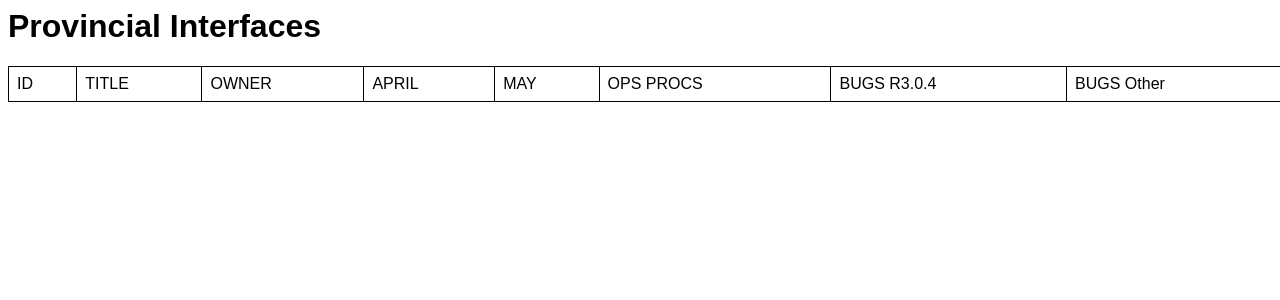
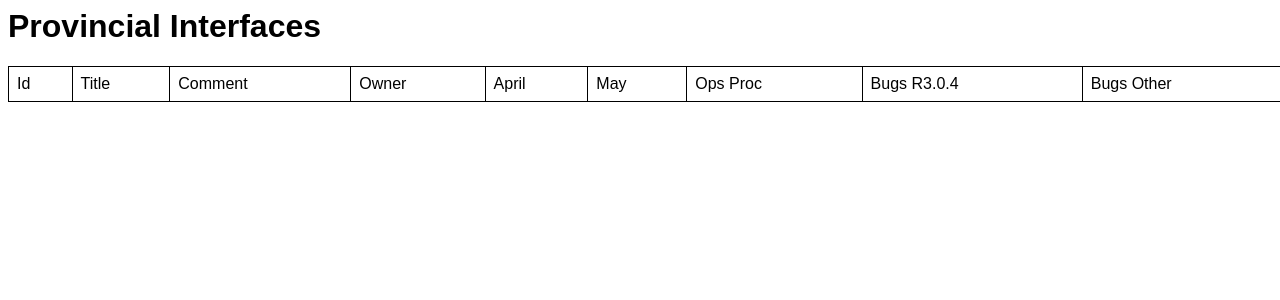
Before and after one commit to crokerltd/bdm-ado-export, a Node project: template templates/prod-tracking-index.njk in a window 1280 px wide. Shown: the top 300 px of the page. Run offline with Node 20 templates, Linux system fonts and the light colour scheme; the template is opened without the code that fills it, so the values that code supplies are empty.

Commit message:
Add comment to prod interface tracker

```diff
--- a/templates/common.njk
+++ b/templates/common.njk
@@ -52,7 +52,7 @@
 {% endmacro %}
 
 {% macro workItemListItem(item) %}
-    <LI class="bowtie-icon {{workItemIconClass(item)}}" {{ workItemIconStyle(item) }}><span style="color: black;">{{ workItemIdHref(item) }} : {{ item.title }}</span></LI>
+    <LI class="bowtie-icon {{workItemIconClass(item)}}" {{ workItemIconStyle(item) }}><span style="color: black;">{{ workItemIdHref(item) }} {{ item.title }}</span></LI>
 {% endmacro %}
 
 {% macro workItemList(items) %}
--- a/templates/prod-tracking-index.njk
+++ b/templates/prod-tracking-index.njk
@@ -15,20 +15,22 @@
         </H1>
         <TABLE class="striped">
             <TR>
-                <TD>ID</TD>
-                <TD>TITLE</TD>
-                <TD>OWNER</TD>
-                <TD>APRIL</TD>
-                <TD>MAY</TD>
-                <TD>OPS PROCS</TD>
-                <TD>BUGS R3.0.4</TD>
-                <TD>BUGS Other</TD>
+                <TD>Id</TD>
+                <TD>Title</TD>
+                <TD>Comment</TD>
+                <TD>Owner</TD>
+                <TD>April</TD>
+                <TD>May</TD>
+                <TD>Ops Proc</TD>
+                <TD>Bugs R3.0.4</TD>
+                <TD>Bugs Other</TD>
             </TR>
 
             {% for item in items %}
                 <TR>
                     <TD>{{ common.workItemIdHref(item, true) }}</TD>
                     <TD>{{ item.title }}</TD>
+                    <TD>{{ item.commnets[0] | cleanHtml }}</TD>
                     <TD>{{ item.assignedTo.displayName }}</TD>
                     <TD>{{ item.aprilComplete | yesNo }}</TD>
                     <TD>{{ item.mayComplete | yesNo }}</TD>
```
